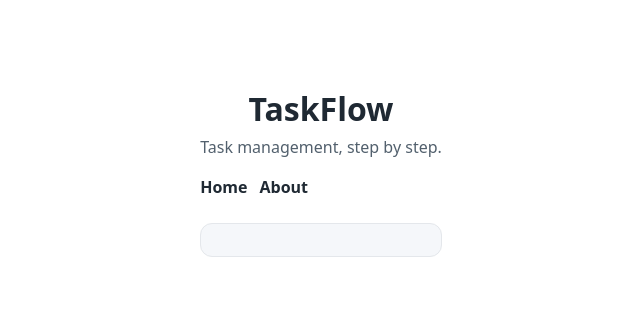
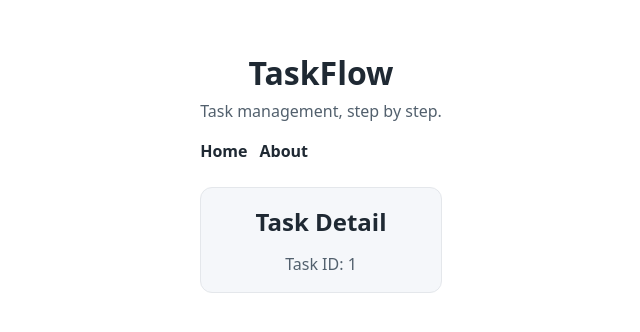
Before and after one commit to corollazer0/onboarding-vitest, a Vue app in the folder taskflow/: page /tasks/1 in a window 1280 px wide. Shown: the part 226-558 px from the top of the page, without its empty margins (319-959 px from the left). Built offline with nearby package versions, Linux system fonts and the light colour scheme.

Commit message:
28 🧩 feat: TaskDetailView 동적 라우트

```diff
--- a/taskflow/src/router/index.js
+++ b/taskflow/src/router/index.js
@@ -10,6 +10,11 @@ const routes = [
     path: '/about',
     name: 'About',
     component: () => import('@/views/AboutView.vue')
+  },
+  {
+    path: '/tasks/:id',
+    name: 'TaskDetail',
+    component: () => import('@/views/TaskDetailView.vue')
   }
 ]
 
--- /dev/null
+++ b/taskflow/src/views/TaskDetailView.vue
@@ -0,0 +1,31 @@
+<script setup>
+import { computed } from 'vue'
+import { useRoute } from 'vue-router'
+
+const route = useRoute()
+const taskId = computed(() => Number(route.params.id))
+</script>
+
+<template>
+  <section class="view">
+    <h2 class="view__title">Task Detail</h2>
+    <p class="view__description">Task ID: {{ taskId }}</p>
+  </section>
+</template>
+
+<style scoped>
+.view {
+  display: grid;
+  gap: 12px;
+}
+
+.view__title {
+  margin: 0;
+  font-size: 24px;
+}
+
+.view__description {
+  margin: 0;
+  color: #52606d;
+}
+</style>
```
